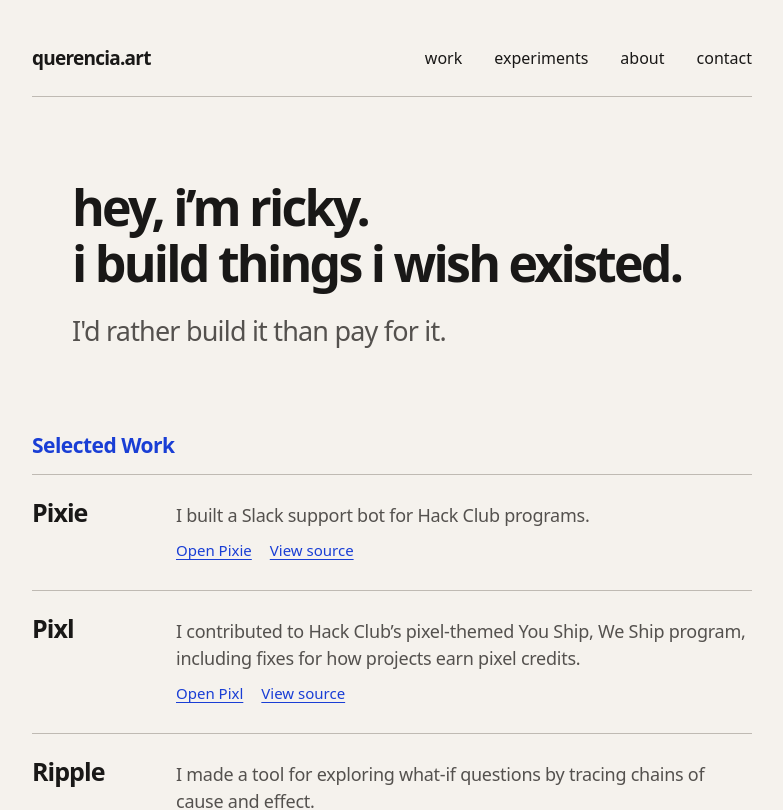
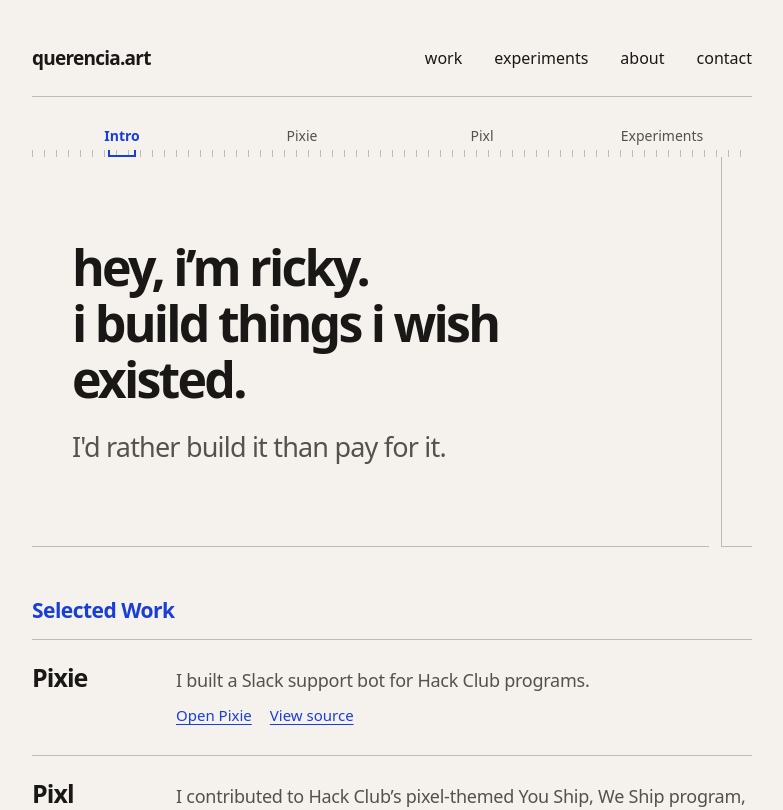
Before and after one commit to 0xQuerencia/portfolio, a React (Vite) app: page / in a window 1280 px wide. Shown: the top 810 px of the page, without its empty margins (248-1031 px from the left). Built offline with nearby package versions, Linux system fonts and the light colour scheme.

Commit message:
Add the Index Rail and enable branch previews

```diff
--- a/src/App.tsx
+++ b/src/App.tsx
@@ -1,3 +1,4 @@
+import IndexRail from "./IndexRail";
 import { useEffect, useRef, useState } from "react";
 
 const email = "me@querencia.art";
@@ -78,13 +79,7 @@ export default function App() {
       </header>
 
       <main id="main" tabIndex={-1}>
-        <section className="intro" aria-labelledby="intro-heading">
-          <h1 id="intro-heading">
-            <span>hey, i’m ricky.</span>
-            <span>i build things i wish existed.</span>
-          </h1>
-          <p>I'd rather build it than pay for it.</p>
-        </section>
+        <IndexRail />
 
         <section className="work-index" id="work" aria-labelledby="work-heading" tabIndex={-1}>
           <h2 className="section-title" id="work-heading">Selected Work</h2>
--- /dev/null
+++ b/src/IndexRail.tsx
@@ -0,0 +1,80 @@
+import { useRef, useState, type CSSProperties, type KeyboardEvent, type UIEvent } from "react";
+
+const stops = ["Intro", "Pixie", "Pixl", "Experiments"];
+
+export default function IndexRail() {
+  const viewport = useRef<HTMLDivElement>(null);
+  const controls = useRef<HTMLDivElement>(null);
+  const [active, setActive] = useState(0);
+
+  function goTo(index: number) {
+    const rail = viewport.current;
+    const panel = rail?.children[index] as HTMLElement | undefined;
+    if (rail && panel) rail.scrollTo({ left: panel.offsetLeft });
+  }
+
+  function trackPosition(event: UIEvent<HTMLDivElement>) {
+    const rail = event.currentTarget;
+    const nearest = Array.from(rail.children).reduce((best, panel, index) => {
+      const distance = Math.abs((panel as HTMLElement).offsetLeft - rail.scrollLeft);
+      return distance < best.distance ? { index, distance } : best;
+    }, { index: 0, distance: Infinity });
+    setActive(nearest.index);
+  }
+
+  function navigate(event: KeyboardEvent, index: number, moveFocus: boolean) {
+    const directions: Record<string, number> = {
+      ArrowLeft: Math.max(0, index - 1),
+      ArrowRight: Math.min(stops.length - 1, index + 1),
+      Home: 0,
+      End: stops.length - 1,
+    };
+    const next = directions[event.key];
+    if (typeof next !== "number") return;
+    event.preventDefault();
+    goTo(next);
+    if (moveFocus) (controls.current?.children[next] as HTMLButtonElement | undefined)?.focus();
+  }
+
+  return (
+    <section className="index-rail" aria-label="Index Rail">
+      <div className="rail-controls" ref={controls} style={{ "--stop": active } as CSSProperties} role="group" aria-label="Choose an index panel">
+        {stops.map((name, index) => (
+          <button key={name} type="button" aria-controls={`rail-panel-${index}`}
+            aria-current={active === index ? "true" : undefined}
+            onClick={() => goTo(index)} onKeyDown={(event) => navigate(event, index, true)}>
+            <span>{name}</span>
+          </button>
+        ))}
+      </div>
+      <div className="rail-viewport" ref={viewport} onScroll={trackPosition} tabIndex={0}
+        role="group" aria-label="Index panels"
+        onKeyDown={(event) => {
+          if (event.target === event.currentTarget) navigate(event, active, false);
+        }}>
+        <section className="intro rail-panel" id="rail-panel-0" aria-labelledby="intro-heading">
+          <h1 id="intro-heading">
+            <span>hey, i’m ricky.</span>
+            <span>i build things i wish existed.</span>
+          </h1>
+          <p>I'd rather build it than pay for it.</p>
+        </section>
+        <section className="rail-panel rail-feature" id="rail-panel-1" aria-labelledby="rail-pixie">
+          <h2 id="rail-pixie">Pixie</h2>
+          <p>Slack support for Hack Club programs.</p>
+          <a href="#pixie">See Pixie in Selected Work</a>
+        </section>
+        <section className="rail-panel rail-feature rail-pixl" id="rail-panel-2" aria-labelledby="rail-pixl">
+          <h2 id="rail-pixl">Pixl</h2>
+          <p>I contributed to Hack Club’s pixel-themed You Ship, We Ship program.</p>
+          <a href="#pixl">See Pixl in Selected Work</a>
+        </section>
+        <section className="rail-panel rail-feature rail-experiments" id="rail-panel-3" aria-labelledby="rail-experiments">
+          <h2 id="rail-experiments">Experiments</h2>
+          <p>A copy button that gives feedback in place.</p>
+          <a href="#experiments">Try the experiment</a>
+        </section>
+      </div>
+    </section>
+  );
+}
--- a/src/styles.css
+++ b/src/styles.css
@@ -328,3 +328,129 @@ a {
     border-color: var(--accent);
   }
 }
+
+.index-rail {
+  container-type: inline-size;
+  margin-block: 1rem 3rem;
+}
+
+.rail-controls {
+  position: relative;
+  display: grid;
+  grid-template-columns: repeat(4, minmax(0, 1fr));
+}
+
+.rail-controls::before {
+  position: absolute;
+  inset: auto 0 0;
+  block-size: 7px;
+  background: repeating-linear-gradient(90deg, var(--rule) 0 1px, transparent 1px 12px);
+  content: "";
+  pointer-events: none;
+}
+
+.rail-controls button {
+  display: grid;
+  place-items: center;
+  position: relative;
+  min-block-size: 44px;
+  border: 0;
+  background: transparent;
+  color: var(--muted);
+  font: inherit;
+  font-size: 0.875rem;
+  cursor: pointer;
+}
+
+.rail-controls button[aria-current] {
+  color: var(--accent);
+  font-weight: 650;
+}
+
+.rail-controls::after {
+  position: absolute;
+  inset-block-end: 0;
+  inset-inline-start: calc(12.5% - 0.875rem);
+  inline-size: 1.75rem;
+  block-size: 7px;
+  border: 2px solid var(--accent);
+  border-block-start: 0;
+  transform: translateX(calc(var(--stop) * (100cqi / 4)));
+  transition: transform 140ms ease-out;
+  pointer-events: none;
+  content: "";
+}
+
+.rail-controls button:hover span {
+  text-decoration: underline;
+}
+
+.rail-viewport {
+  position: relative;
+  display: flex;
+  gap: 0.75rem;
+  overflow-x: auto;
+  scroll-snap-type: x mandatory;
+  scroll-behavior: smooth;
+  scrollbar-width: none;
+}
+
+.rail-viewport::after {
+  flex: 0 0 max(0px, calc(6% - 0.75rem));
+  content: "";
+}
+
+.rail-panel {
+  flex: 0 0 94%;
+  display: grid;
+  align-content: center;
+  min-block-size: 18rem;
+  scroll-snap-align: start;
+  border-block-end: 1px solid var(--rule);
+}
+
+.rail-panel + .rail-panel {
+  border-inline-start: 1px solid var(--rule);
+}
+
+.rail-feature {
+  gap: 0.75rem;
+  padding: 2rem clamp(1rem, 5vw, 3rem);
+}
+
+.rail-feature h2 {
+  font-size: clamp(2rem, 5vw, 3.125rem);
+  letter-spacing: -0.05em;
+  line-height: 1.1;
+}
+
+.rail-feature p {
+  color: var(--muted);
+  font-size: 1.125rem;
+}
+
+.rail-feature a {
+  justify-self: start;
+}
+
+.rail-pixl h2 {
+  color: var(--accent);
+}
+
+.rail-pixl {
+  align-content: end;
+}
+
+.rail-experiments {
+  align-content: start;
+}
+
+@media (prefers-reduced-motion: reduce) {
+  .rail-viewport {
+    scroll-behavior: auto;
+  }
+
+  .rail-controls::after {
+    transition: none;
+  }
+}
```
Also changed, not shown: 2 other files (tests, documents, lock files or other folders).
